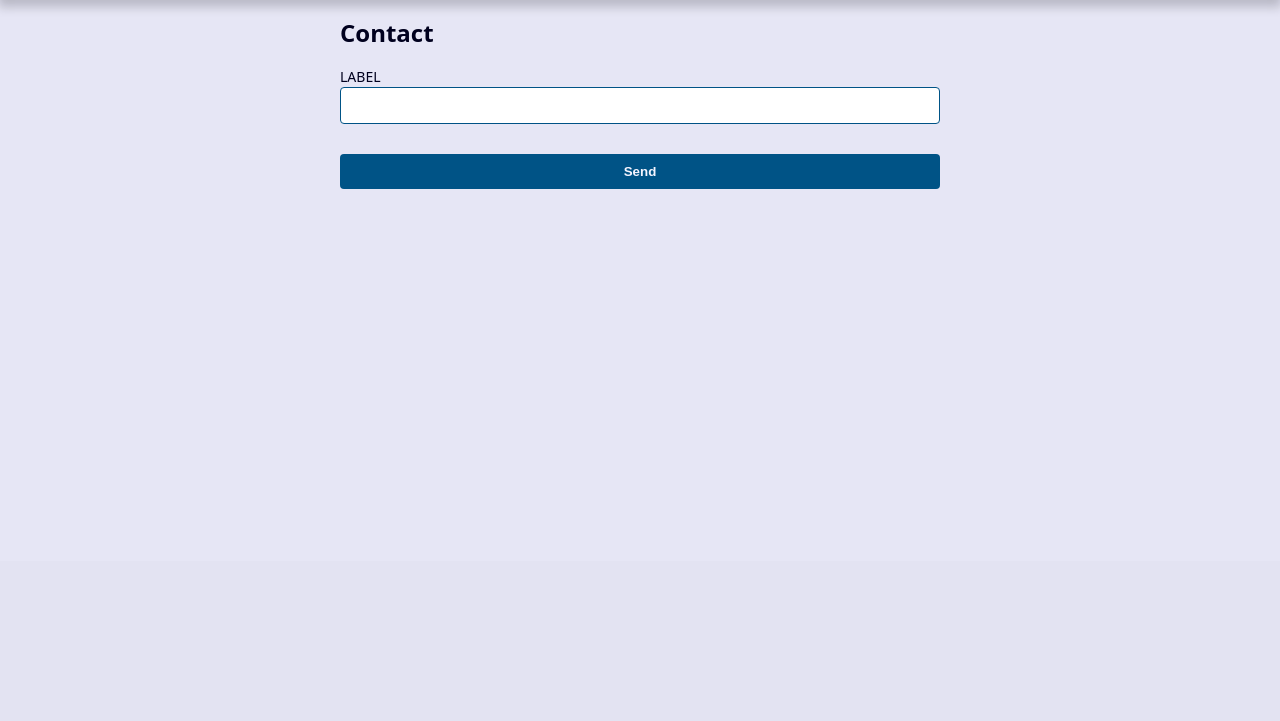
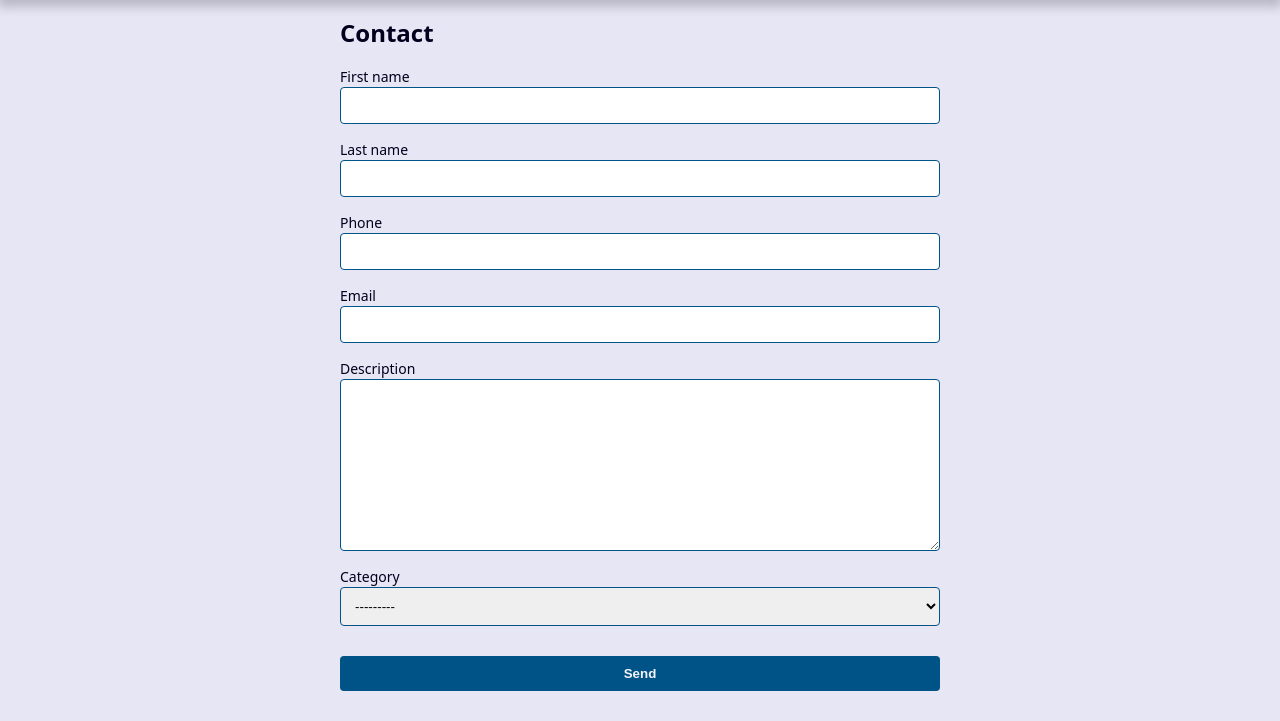
Before and after one commit to EvandroCalado/schedule_django, a Django app: page /contact/create/ in a window 1280 px wide. Shown: the part 239-960 px from the top of the page. Before the commit the page ends 428 px from the top, so only its background shows below. Run offline with Django 5.2, Linux system fonts and the light colour scheme; tables that the repository leaves empty hold one stand-in row (values such as "Sample post").

Commit message:
✨ feat(forms): create custom inputs

```diff
--- /dev/null
+++ b/contact/forms.py
@@ -0,0 +1,46 @@
+from typing import Any
+from django import forms
+from django.core.exceptions import ValidationError
+from . import models
+
+
+class ContactForm(forms.ModelForm):
+
+    class Meta:
+        model = models.Contact
+        fields = (
+            'first_name',
+            'last_name',
+            'phone',
+            'email',
+            'description',
+            'category',
+        )
+
+    def clean(self) -> dict[str, Any]:
+        cleaned_data = self.cleaned_data
+        first_name = cleaned_data.get('first_name')
+        last_name = cleaned_data.get('last_name')
+
+        if first_name == last_name:
+            msg = ValidationError(
+                'last name não pode ser igual ao first name.',
+                code='invalid',
+            )
+            self.add_error('last_name', msg)
+
+        return super().clean()
+
+    def clean_first_name(self):
+        first_name = self.cleaned_data.get('first_name')
+
+        if len(first_name) <= 3:
+            self.add_error(
+                'first_name',
+                ValidationError(
+                    'Campo deve ter ao menos 4 caracteres.',
+                    code='invalid'
+                )
+            )
+
+        return first_name
--- a/contact/templates/contact/create.html
+++ b/contact/templates/contact/create.html
@@ -3,23 +3,36 @@
   <h2>Contact</h2>
 
   <form
-    action=""
+    action="{% url 'contact:create' %}"
     method="POST"
     enctype="multipart/form-data"
   >
     {% csrf_token %}
 
     <div class="form-content">
+      {% for field in form %}
       <div class="form-group">
-        <label for="id_first_name">LABEL</label>
-        <input
-          type="text"
-          name="first_name"
-          maxlength="255"
-          id="id_first_name"
-        />
+        <label for="{{ field.id_for_label }}">{{ field.label }}</label>
+        {{ field }}
+
+        {{ field.errors }}
+
+        {% if field.help_text %}
+            <p class="help-text">{{ field.help_text }}</p>
+        {% endif %}
       </div>
+      {% endfor %}
     </div>
+
+    {% if form.non_field_errors %}
+        <div class="form_content">
+            <div class="form-group">
+               <div class="message error">
+                  {{ form.non_field_errors }}
+               </div>
+            </div>
+        </div>
+    {% endif %}
 
     <div class="form-content">
       <div class="form-group">
--- a/contact/views/contact_forms.py
+++ b/contact/views/contact_forms.py
@@ -1,13 +1,17 @@
-from django.shortcuts import render, get_object_or_404, redirect
-from contact.models import Contact
-from django.db.models import Q
-from django.core.paginator import Paginator
+from django.shortcuts import render
+from contact.forms import ContactForm
 
 
 def create(request):
+    if request.method == 'POST':
+        context = {
+            'form': ContactForm(request.POST)
+        }
+
+        return render(request, 'contact/create.html', context)
 
     context = {
-
+        'form': ContactForm()
     }
 
     return render(request, 'contact/create.html', context)
```
